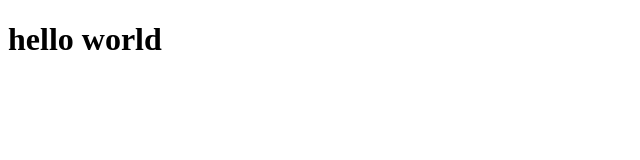
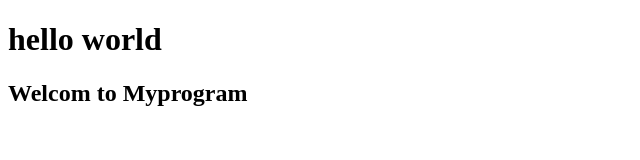
Before and after one commit to jptjoe/testgit, a plain HTML site: page index.html in a window 1280 px wide. Shown: the whole page, without its empty margins (0-640 px from the left). Drawn offline with Linux system fonts and the light colour scheme.

Commit message:
add welcome message

```diff
--- a/index.html
+++ b/index.html
@@ -5,4 +5,5 @@
 </head>
 <body>
     <h1> hello world</h1>
+    <h2> Welcom to Myprogram </h2>
 </body>
```
